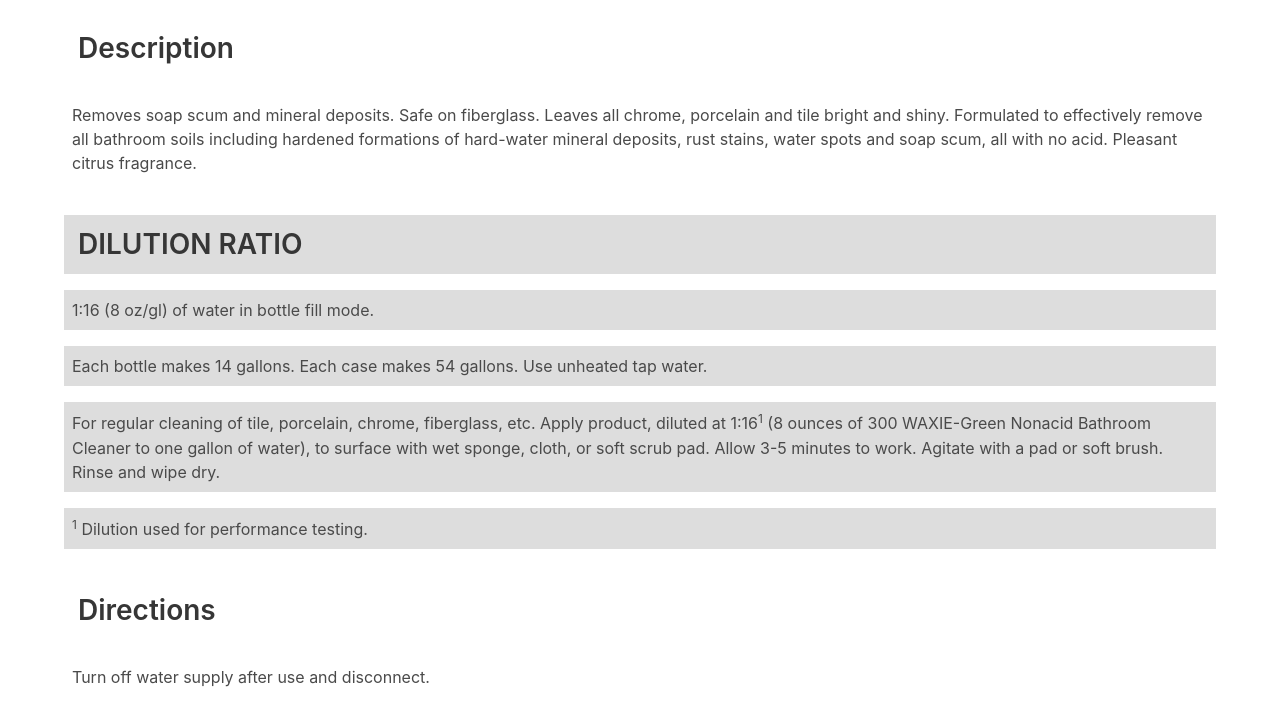
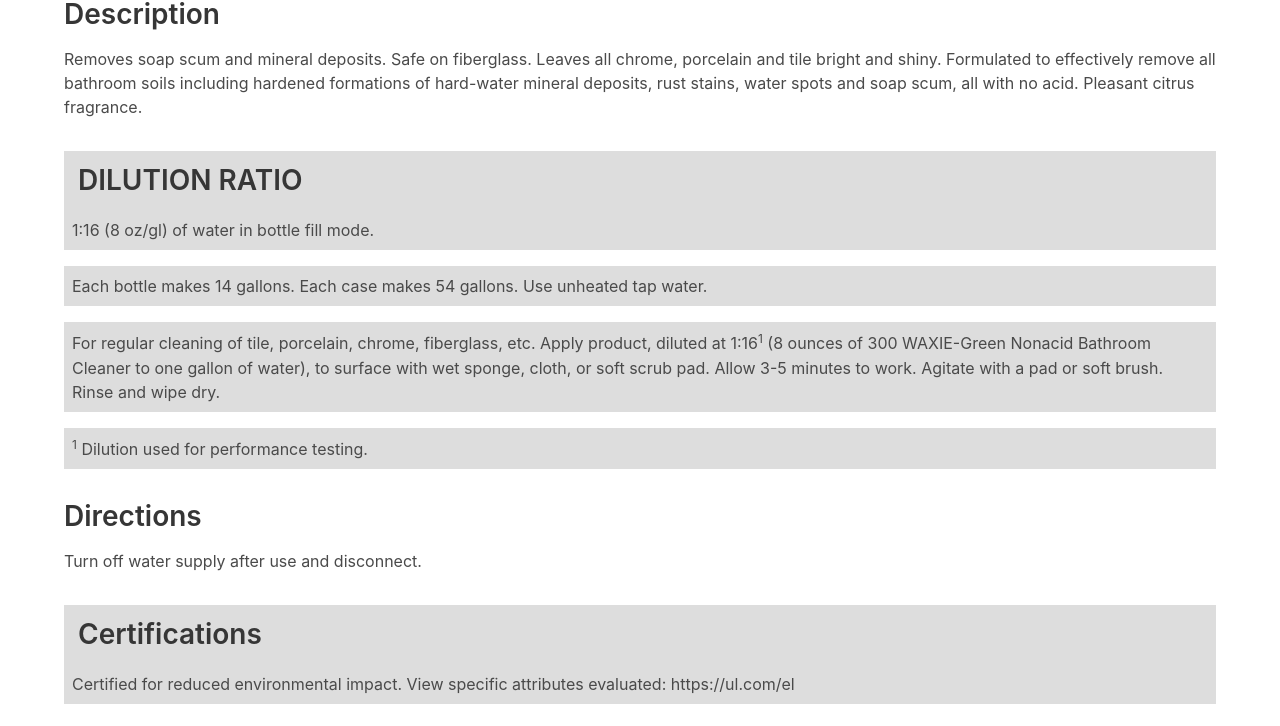
Before and after one commit to waxie-codes/WX-SOLSTA, a plain HTML site: page output/1070064.html in a window 1280 px wide. Shown: the part 529-1255 px from the top of the page. Drawn offline with nearby package versions, Linux system fonts and the light colour scheme.

Commit message:
update items

```diff
--- a/output/static/products.css
+++ b/output/static/products.css
@@ -1,8 +1,6 @@
-p, h2 {padding: .5em;}
-
 h2:nth-of-type(even) {background-color: #ddd;}
 
-.greyed {
+.content .greyed {
   background-color: #ddd;
   margin: 0;
   padding: .5em;
--- a/static/products.css
+++ b/static/products.css
@@ -1,8 +1,6 @@
-p, h2 {padding: .5em;}
-
 h2:nth-of-type(even) {background-color: #ddd;}
 
-.greyed {
+.content .greyed {
   background-color: #ddd;
   margin: 0;
   padding: .5em;
```
